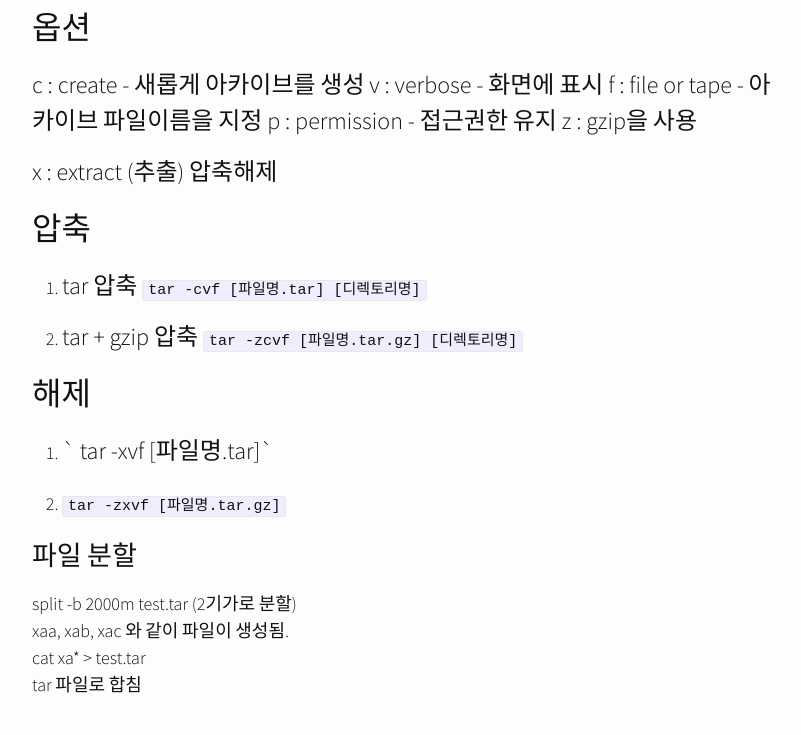
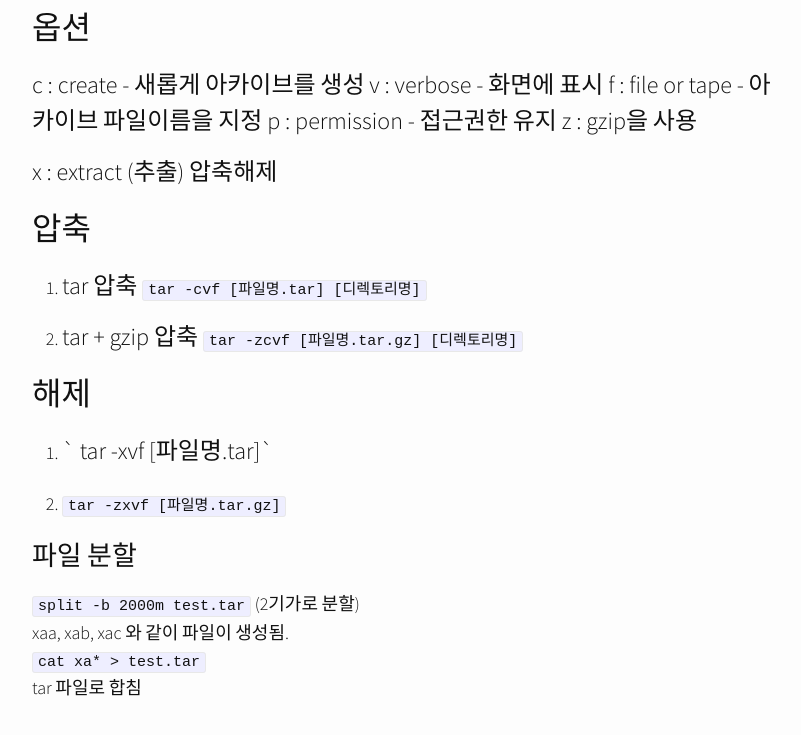
Before and after one commit to Aloepig/aloepig.github.io, a Jekyll site: the page built from _posts/2016-05-04-tar.markdown, in a window 1280 px wide and 900 px high, scrolled down 1383 px, cut to the strip 0-793 px from the top of the window. Shown: the top 735 px of the strip, without its empty margins (238-1039 px from the left). Built offline with Jekyll 4.4.1, drawn with Linux system fonts in a browser that asks for light colours; nearby versions of some CDN libraries.

Commit message:
내용 변경

```diff
--- a/_posts/2016-05-04-tar.markdown
+++ b/_posts/2016-05-04-tar.markdown
@@ -69,8 +69,8 @@ x : extract (추출) 압축해제
 
 파일 분할
 =====
-split -b 2000m test.tar (2기가로 분할)
+`split -b 2000m test.tar` (2기가로 분할)
 : xaa, xab, xac 와 같이 파일이 생성됨.
 
-cat xa* > test.tar
+`cat xa* > test.tar`
 : tar 파일로 합침
```
